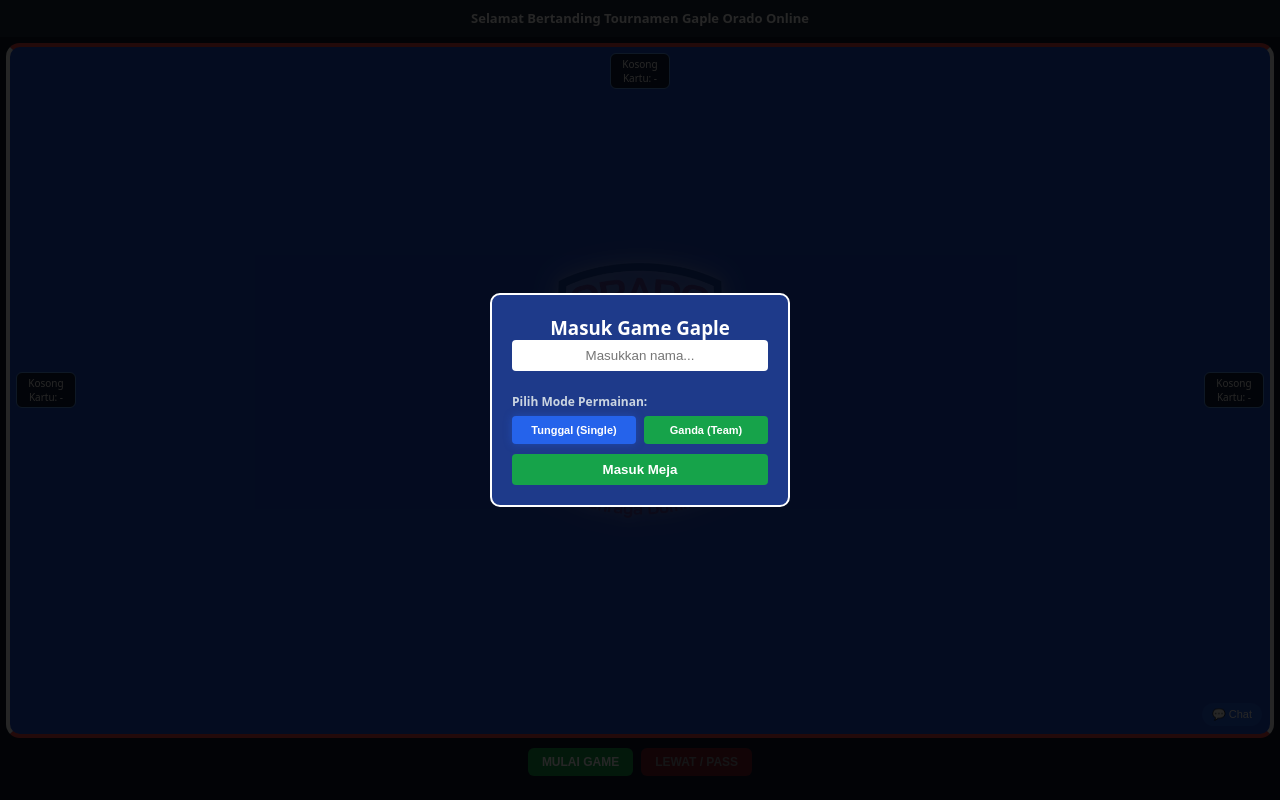
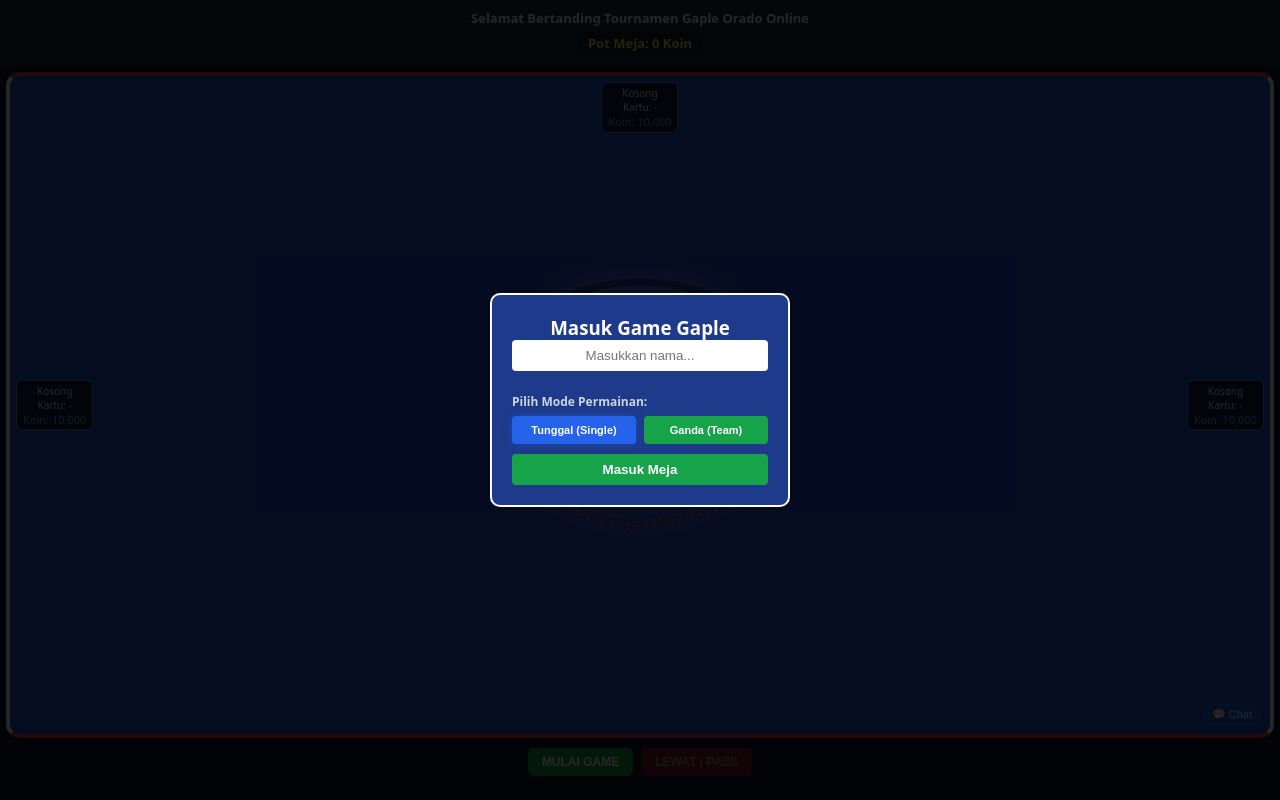
Before and after one commit to alonsokroso58-hue/game-gaple-online, a website: page index.html in a window 1280 px wide. Drawn offline with nearby package versions, Linux system fonts and the light colour scheme; no server answers.

Commit message:
Update index.html

```diff
--- a/index.html
+++ b/index.html
@@ -36,6 +36,9 @@
   <div id="game-container">
     <header>
       <div id="status">Selamat Bertanding Tournamen Gaple Orado Online</div>
+      <div id="table-pot-container" style="font-size: 13px; color: #fde047; font-weight: bold; background: rgba(0,0,0,0.3); padding: 4px 10px; border-radius: 12px; display: inline-block; margin-top: 4px;">
+        Pot Meja: <span id="pot-amount">0</span> Koin
+      </div>
     </header>
 
     <main id="board-area">
@@ -55,6 +58,7 @@
       <div id="player-top" class="player-slot">
         <span class="p-name">Kosong</span>
         <span class="p-cards">Kartu: -</span>
+        <span class="p-coins" style="font-size: 11px; color: #38bdf8;">Koin: 10,000</span>
         <div class="profile-reaction-menu" style="display: none;">
           <button class="btn-profile-emoji" data-sound="bayi_ketawa.mp3">😂</button>
           <button class="btn-profile-emoji" data-sound="nangis.mp3">😭</button>
@@ -66,6 +70,7 @@
       <div id="player-left" class="player-slot">
         <span class="p-name">Kosong</span>
         <span class="p-cards">Kartu: -</span>
+        <span class="p-coins" style="font-size: 11px; color: #38bdf8;">Koin: 10,000</span>
         <div class="profile-reaction-menu" style="display: none;">
           <button class="btn-profile-emoji" data-sound="bayi_ketawa.mp3">😂</button>
           <button class="btn-profile-emoji" data-sound="nangis.mp3">😭</button>
@@ -77,6 +82,7 @@
       <div id="player-right" class="player-slot">
         <span class="p-name">Kosong</span>
         <span class="p-cards">Kartu: -</span>
+        <span class="p-coins" style="font-size: 11px; color: #38bdf8;">Koin: 10,000</span>
         <div class="profile-reaction-menu" style="display: none;">
           <button class="btn-profile-emoji" data-sound="bayi_ketawa.mp3">😂</button>
           <button class="btn-profile-emoji" data-sound="nangis.mp3">😭</button>
```
